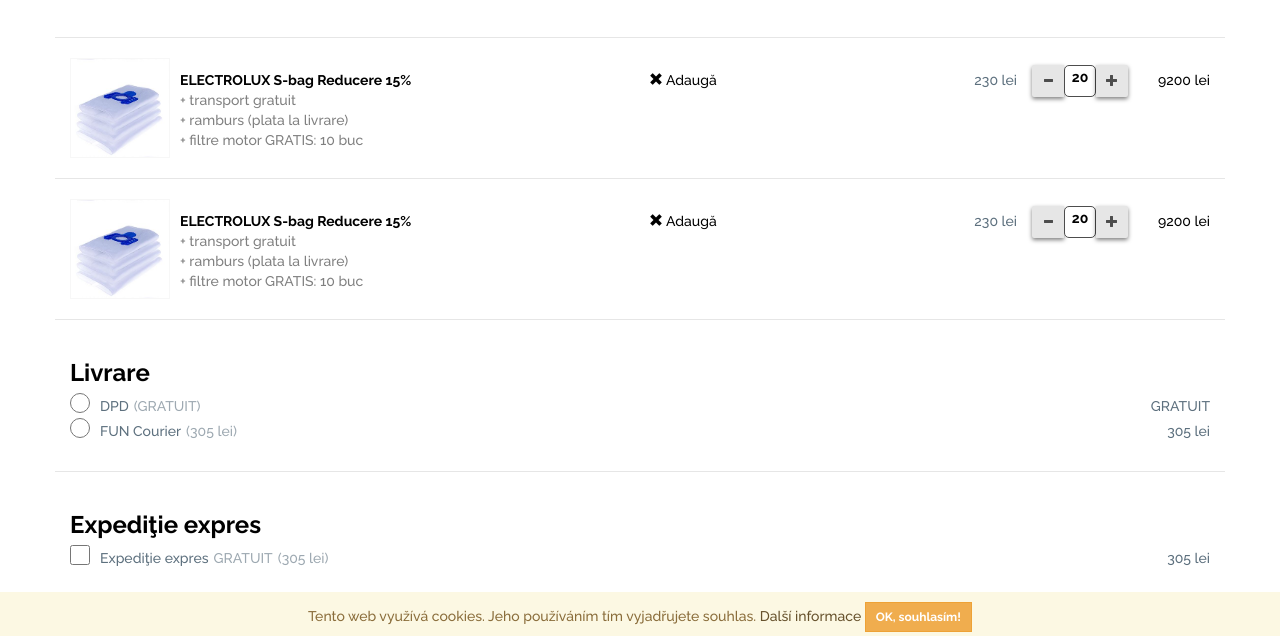
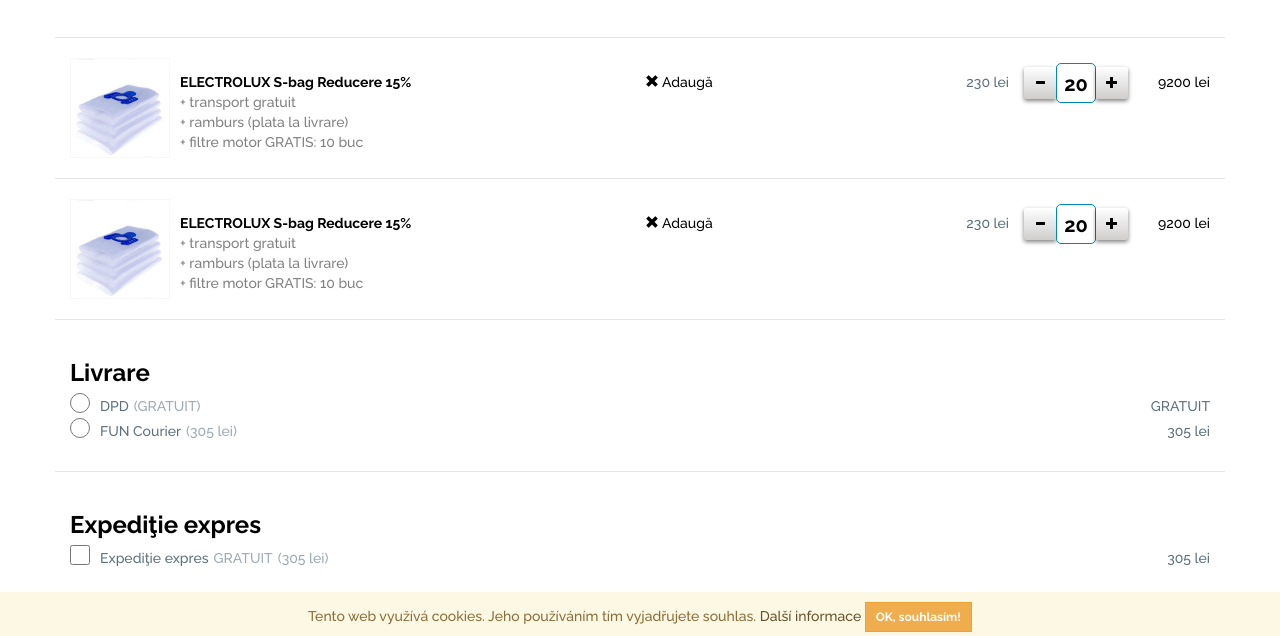
Before and after one commit to soulwasted/porzsakok, a website: page www/kosik-2.html in a window 1280 px wide. Shown: the part 158-794 px from the top of the page. Drawn offline with Linux system fonts and the light colour scheme.

Commit message:
Cart stepper polishing

```diff
--- a/assets/scss/_item--cart.scss
+++ b/assets/scss/_item--cart.scss
@@ -57,11 +57,11 @@
 	.stepper {
 		#stepperMinus,
 		#stepperPlus {
-			width: 32px !important;
-			height: 32px !important;
-			font-size: 12px !important;
-			line-height: 32px !important;
-			background: $gray;
+			// width: 32px !important;
+			// height: 32px !important;
+			// font-size: 12px !important;
+			// line-height: 32px !important;
+			// background: $gray;
 		}
 		#stepperMinus {
 			border-radius: 2px 0 0 2px;
@@ -70,10 +70,10 @@
 			border-radius: 0 2px 2px 0;
 		}
 		#sliderInput {
-			width: 32px !important;
-			height: 32px !important;
-			font-size: 14px !important;
-			border: 1px solid $gray;
+			// width: 32px !important;
+			// height: 32px !important;
+			// font-size: 14px !important;
+			// border: 1px solid $gray;
 		}
 		.item__stepper__label {
 			font-size: 12px;
--- a/assets/scss/_slider.scss
+++ b/assets/scss/_slider.scss
@@ -187,7 +187,7 @@
 	display: flex;
 	align-items: center;
 	justify-content: center;
-	margin-top: 48px;
+	margin-top: 34px;
 	@media screen and (max-width: $screen-xs-max) {
 		margin-top: 15px;
 	}
@@ -263,28 +263,44 @@
 	.stepper {
 		justify-content: flex-start;
 		@media screen and (max-width: $screen-xs-max) {
-			margin-top: 10px;
-			margin-bottom: 10px;
+			// margin-top: 10px;
+			// margin-bottom: 10px;
 		}
 
 		#stepperMinus,
 		#stepperPlus {
-			background: $gray-lighter;
-			color: $gray;
+			width: 32px;
+			height: 32px;
+			font-size: 12px;
+			line-height: 32px;
+		}
+		#sliderInput {
+			width: 40px;
+			height: 40px;
+			font-size: 20px;
+			line-height: 32px;
+			border-width: 1px;
+			padding-bottom: 0;
+		}
+
+		#stepperMinus,
+		#stepperPlus {
+			// background: $gray-lighter;
+			// color: $gray;
 
 			&:hover {
-				background: darken($gray, 10);
+				// background: darken($gray, 10);
 			}
 		}
 
 		#sliderInput {
-			width: $sliderButtSize;
-			height: $sliderButtSize;
-			border: 1px solid $gray;
-			font-size: 20px;
+			// width: $sliderButtSize;
+			// height: $sliderButtSize;
+			// border: 1px solid $gray;
+			// font-size: 20px;
 
 			&:hover {
-				border-color: darken($gray, 10);
+				// border-color: darken($gray, 10);
 			}
 		}
 
--- a/gulpfile.js
+++ b/gulpfile.js
@@ -280,9 +280,9 @@
 		.pipe(rename(paths.sass.min))
 		// .pipe(cssnano(cssnanoOptions))
 		// .pipe(cleancss())
-		.pipe(cleancss({
-			inline: ['none']
-		}))
+		// .pipe(cleancss({
+		// 	inline: ['none']
+		// }))
 		.pipe(gulp.dest(paths.sass.dest));
 }
 gulp.task('process-sass', function () {
```
Also changed, not shown: www/css/app.css, www/css/app.min.css, 1 other file.
